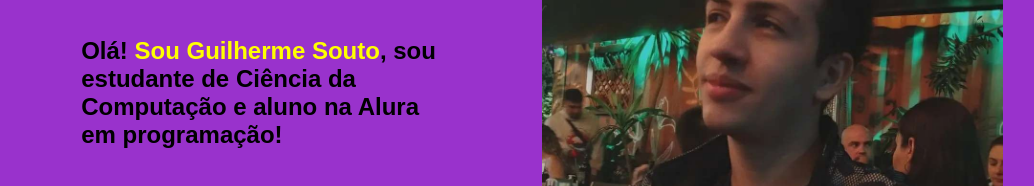
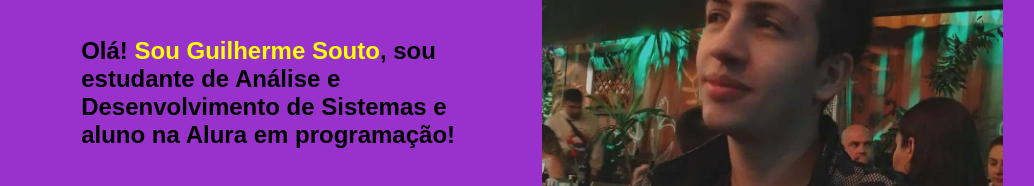
Before and after one commit to GuiSoutoo/portfolio-guilherme-souto, a plain HTML site: page index.html in a window 1280 px wide. Shown: the part 374-560 px from the top of the page, without its empty margins (98-1132 px from the left). Drawn offline with nearby package versions, Linux system fonts and the light colour scheme; a web font is replaced by a local one.

Commit message:
Update index.html
atualizando o index para 2024

```diff
--- a/index.html
+++ b/index.html
@@ -16,7 +16,7 @@
     <main class="apresentação">
         <section class="apresentação__conteúdo">
             <h1 class="apresentação__conteúdo__título">Jovem astuto, dedicado, bem intencionado <strong class="destaque-título">e muito inteligente!</strong></h1>
-            <p class="apresentação__conteúdo__parágrafo">Olá! <strong class="destaque-nome">Sou Guilherme Souto</strong>, sou estudante de Ciência da Computação e aluno na Alura em programação!</p>
+            <p class="apresentação__conteúdo__parágrafo">Olá! <strong class="destaque-nome">Sou Guilherme Souto</strong>, sou estudante de Análise e Desenvolvimento de Sistemas e aluno na Alura em programação!</p>
             <div class="apresentação__links">
                 <h2 class="apresentação__links__subititulo">Acesse minhas redes:</h2>
                 <a class="apresentação__links__navegaçao" href="https://Instagram.com/souto_guilherme">
```
